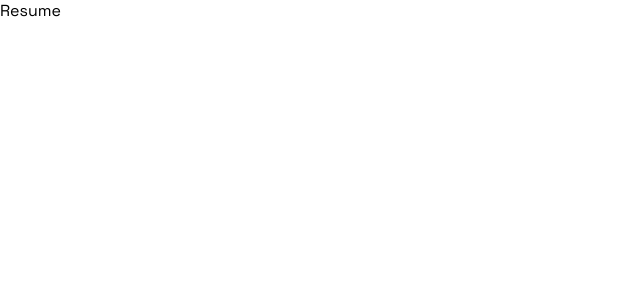
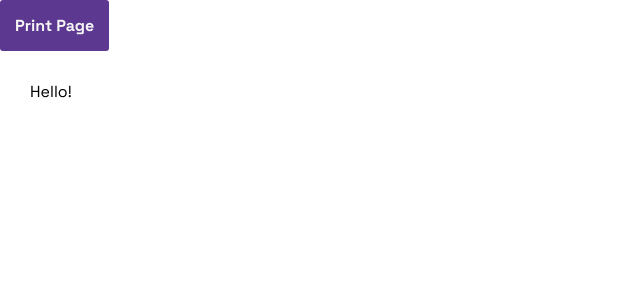
Before and after one commit to RajanBakshi238/Resume-builder, a React (Create React App) app in the folder client/: page /resume in a window 1280 px wide. Shown: the top 300 px of the page, without its empty margins (0-640 px from the left). Built offline with nearby package versions, Linux system fonts and the light colour scheme.

Commit message:
resume page done

```diff
--- a/client/src/components/Resume.jsx
+++ b/client/src/components/Resume.jsx
@@ -1,9 +1,21 @@
-import React from 'react'
+import React from "react";
+import ErrorPage from "./ErrorPage";
 
-const Resume = () => {
+const Resume = ({ result }) => {
+  if (JSON.stringify(result) === "{}") {
+    return <ErrorPage />;
+  }
+
+  const handlePrint = () => alert("Print Successfully");
+
   return (
-    <div>Resume</div>
-  )
-}
+    <>
+      <button onClick={handlePrint}>Print Page</button>
+      <main className="container">
+        <p>Hello!</p>
+      </main>
+    </>
+  );
+};
 
-export default Resume
+export default Resume;
```
